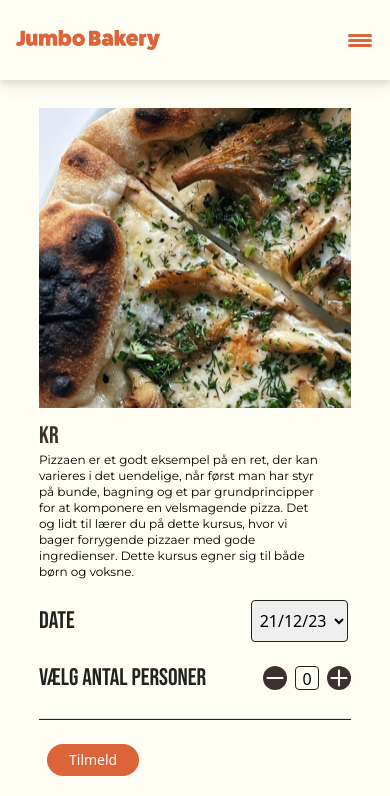
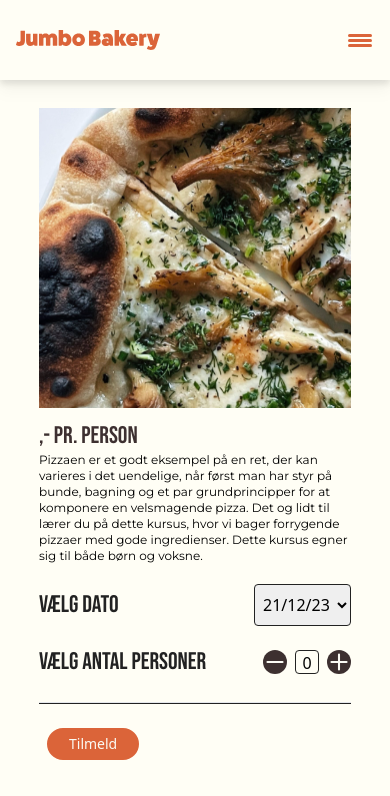
Before and after one commit to Nico-Harms/advanced-web-development, a React app: page /kurser/1 in a window 390 px wide. Shown: the top 796 px of the page. Built offline with nearby package versions, Linux system fonts and the light colour scheme; no server answers; the database is empty; the HTML template or start-up script is replaced by a standard one.

Commit message:
updates firebase

```diff
--- a/src/pages/SpecificCoursePage.jsx
+++ b/src/pages/SpecificCoursePage.jsx
@@ -44,7 +44,7 @@ export default function SpecificCoursePage() {
   }
 
   return (
-    <main className="bg-background w-[80%] lg:w-[90%] flex flex-col mx-auto ">
+  <main className="bg-background w-[80%] lg:w-[90%] flex flex-col mx-auto ">
       <div className="flex flex-col mx-auto gap-6">
         <div className="flex lg:flex-row  flex-col-reverse lg:justify-between lg:gap-20 ">
 
@@ -53,16 +53,16 @@ export default function SpecificCoursePage() {
             <div className="flex flex-col gap-3">
               <h1 className="font-bebas text-prime-orange text-3xl  md:mt-5  md:text-4xl lg:text-5xl ">{course.courseName}</h1>
               <div>
-                <h2 className="font-bebas text-prime-brown text-2xl md:text-3xl lg:text-4xl">{course.coursePrize} kr</h2>
-                <p className=" lg:w-1/2 font-mont text-xs md:text-base w-[90%]">Pizzaen er et godt eksempel på en ret, der kan varieres i det uendelige, når først man har styr på bunde, bagning og et par grundprincipper for at komponere en velsmagende pizza. Det og lidt til lærer du på dette kursus, hvor vi bager forrygende pizzaer med gode ingredienser. Dette kursus egner sig til både børn og voksne.</p>
+                <h2 className="font-bebas text-prime-brown text-2xl md:text-3xl lg:text-4xl">{course.coursePrize},- Pr. Person</h2>
+                <p className=" lg: font-mont text-xs md:text-base w-[100%]">Pizzaen er et godt eksempel på en ret, der kan varieres i det uendelige, når først man har styr på bunde, bagning og et par grundprincipper for at komponere en velsmagende pizza. Det og lidt til lærer du på dette kursus, hvor vi bager forrygende pizzaer med gode ingredienser. Dette kursus egner sig til både børn og voksne.</p>
               </div>
             </div>
-            <div className="flex lg:flex-row gap-44 items-center">
-              <h2 className="font-bebas text-off-black text-2xl md:text-3xl lg:text-4xl">DATE</h2>
+            <div className="flex lg:flex-row lg:w-full justify-between items-center">
+              <h2 className="font-bebas text-off-black text-2xl md:text-3xl lg:text-4xl">vælg Dato</h2>
               <select className="border border-solid rounded border-off-black px-1 py-2">
-                <option className="bg-gray-200">21/12/23</option>
-                <option className="bg-gray-200">21/12/23</option>
-                <option className="bg-gray-200">21/12/23</option>
+                <option>21/12/23</option>
+                <option>21/12/23</option>
+                <option>21/12/23</option>
               </select>
             </div>
             <div className="flex flex-col gap-6">
@@ -155,5 +155,6 @@ export default function SpecificCoursePage() {
 
 
 
+
   )
 }
```
